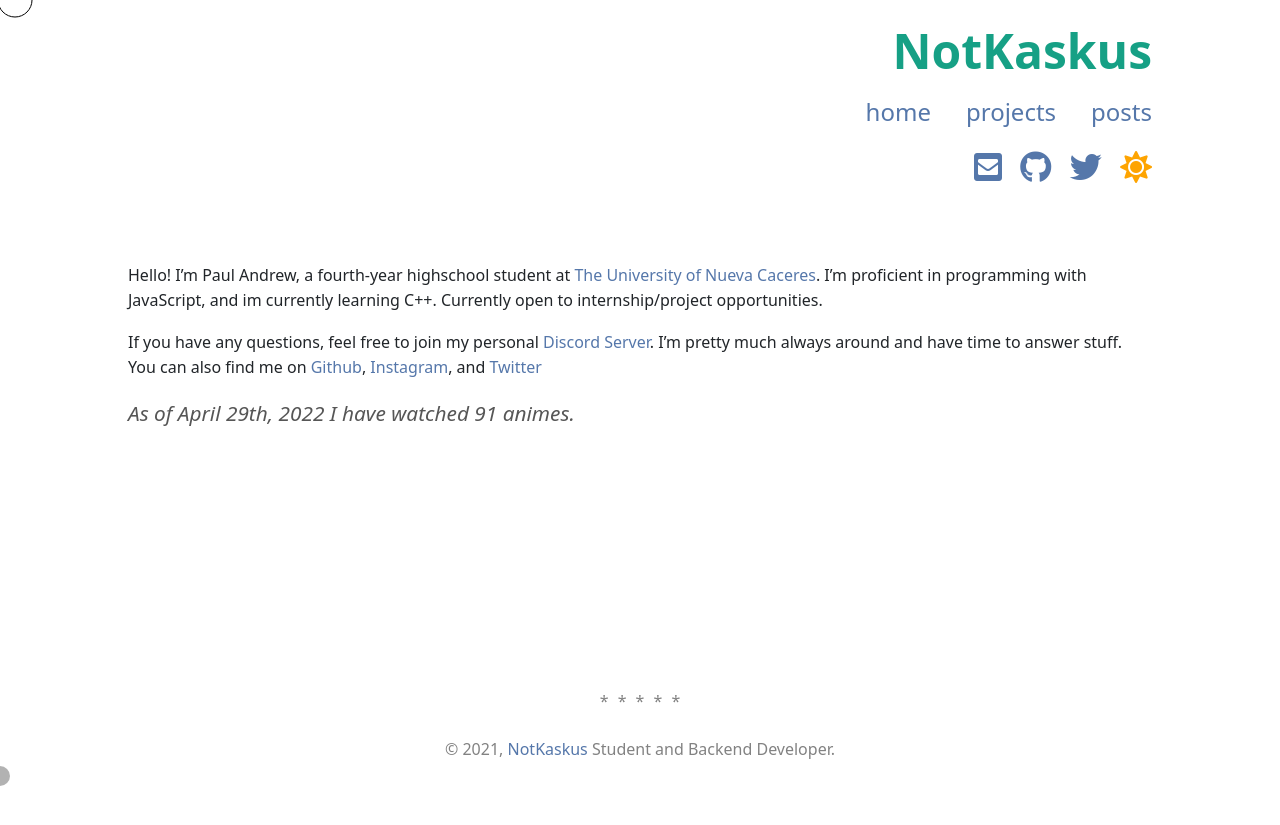
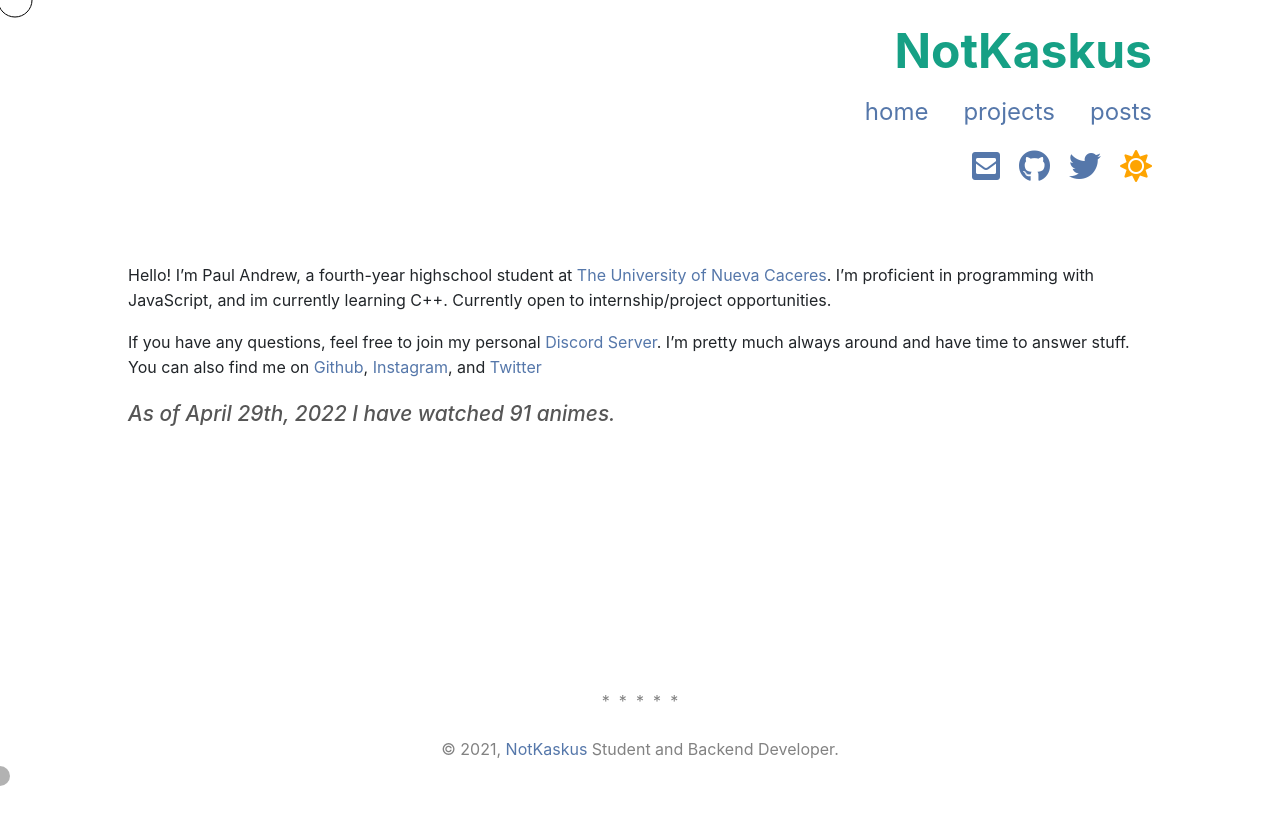
Before and after one commit to NotKaskus/notkaskus.github.io, a Jekyll site: the page built from index.md, in a window 1280 px wide. Shown: the top 825 px of the page. Built offline with Jekyll 4.4.1, drawn with Linux system fonts in a browser that asks for light colours; nearby versions of some CDN libraries; a style sheet for code colours, icons or effects is not loaded.

Commit message:
chore: revert back to v4 of bootstrap because of incompatibility with modal

```diff
--- a/_includes/externals/styling.html
+++ b/_includes/externals/styling.html
@@ -2,7 +2,7 @@
 <link rel="icon" type="image/jpeg" href="{{ site.url }}/favicon.png"/>
 <link rel="stylesheet" href="https://pro.fontawesome.com/releases/v5.10.0/css/all.css" integrity="sha384-AYmEC3Yw5cVb3ZcuHtOA93w35dYTsvhLPVnYs9eStHfGJvOvKxVfELGroGkvsg+p" crossorigin="anonymous"/>
 <link rel="stylesheet" href="https://cdn.jsdelivr.net/gh/highlightjs/cdn-release@10.3.2/build/styles/default.min.css">
-<link rel="stylesheet" href="https://cdn.jsdelivr.net/npm/bootstrap@5.1.3/dist/css/bootstrap.min.css" integrity="sha384-1BmE4kWBq78iYhFldvKuhfTAU6auU8tT94WrHftjDbrCEXSU1oBoqyl2QvZ6jIW3" crossorigin="anonymous">
+<link rel="stylesheet" href="https://stackpath.bootstrapcdn.com/bootstrap/4.3.1/css/bootstrap.min.css" integrity="sha384-ggOyR0iXCbMQv3Xipma34MD+dH/1fQ784/j6cY/iJTQUOhcWr7x9JvoRxT2MZw1T" crossorigin="anonymous">
 <link rel="stylesheet" href="{{ site.url }}/assets/css/main.css?v=3">
 
 <!-- Javascript -->
```
